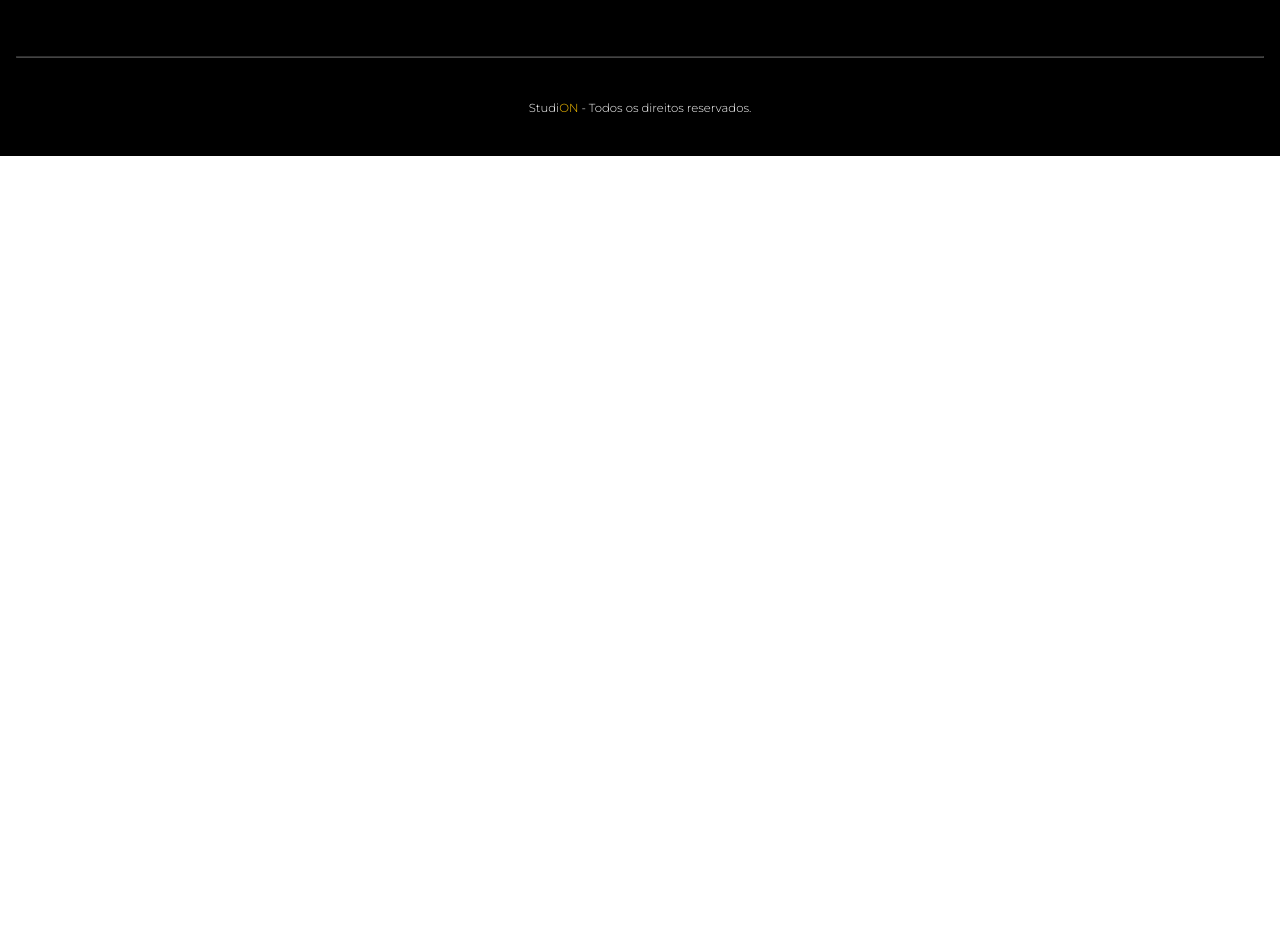
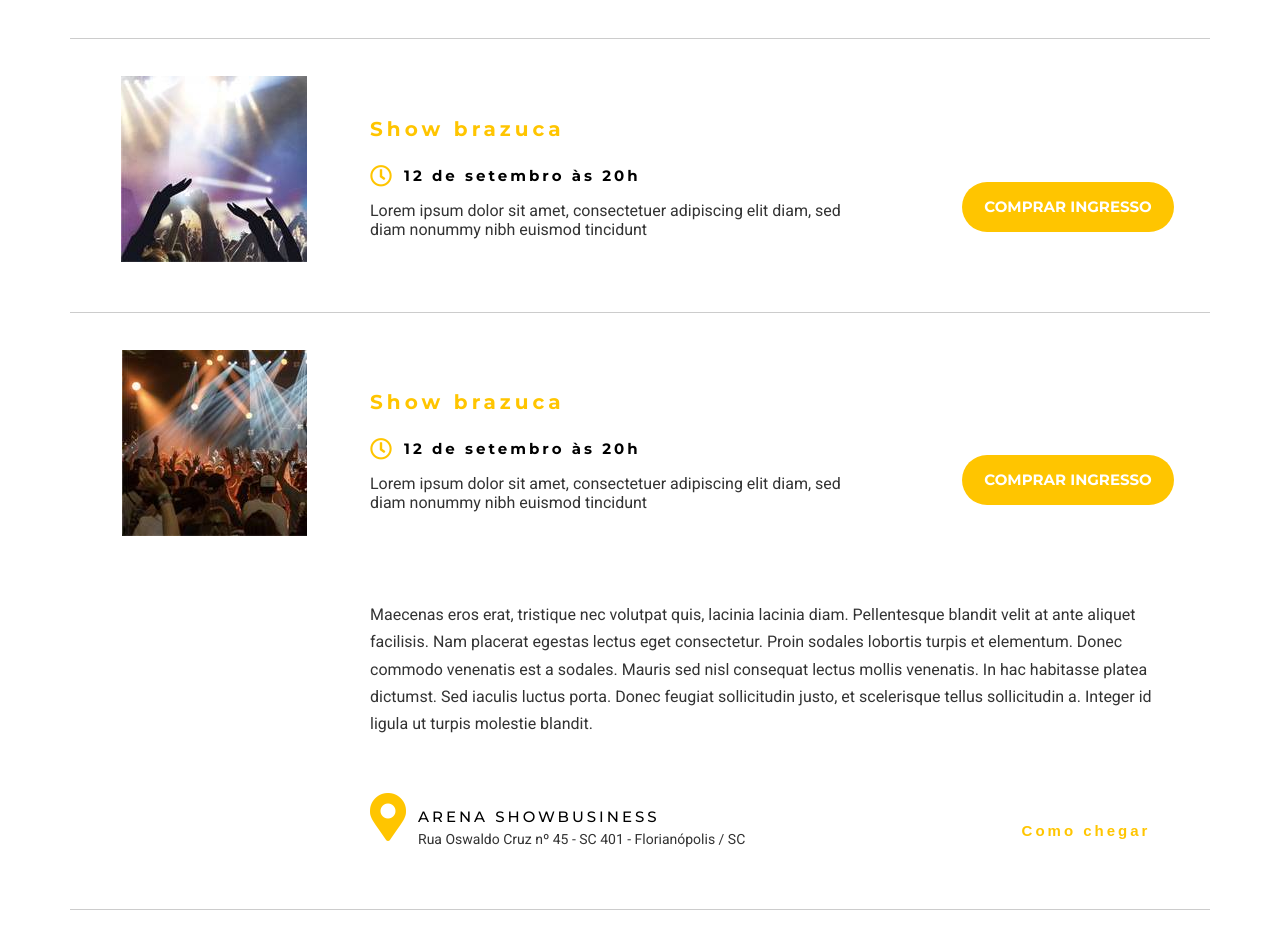
Before and after one commit to NRotondaro/studion, a website: page src/events.html in a window 1280 px wide. Shown: the part 841-1787 px from the top of the page. Before the commit the page ends 997 px from the top, so only its background shows below. Drawn offline with Linux system fonts and the light colour scheme.

Commit message:
feat(events): adding content and style

```diff
--- a/src/css/_btn.css
+++ b/src/css/_btn.css
@@ -15,7 +15,8 @@
 .btn:active,
 .btn:focus,
 .btn--institutional,
-.btn--contact {
+.btn--contact,
+.btn--events {
   border-color: var(--color-primary);
   background-color: var(--color-primary);
   color: #fff;
@@ -50,3 +51,28 @@
   border-color: var(--color-copy);
   background: unset;
 }
+
+
+.btn--events {
+  cursor: pointer;
+  font-family: "Montserrat", sans-serif;
+  font-size: .9375rem;
+  font-weight: 700;
+  line-height: 1.5rem;
+  text-transform: uppercase;
+
+  align-self: end;
+  border: unset;
+  border-radius: 3rem;
+  margin-bottom: 5rem;
+  margin-right: 2.25rem;
+
+  width: 13.25rem;
+  height: 3.125rem;
+  box-shadow: unset;
+}
+
+.btn--events:hover {
+  background-color: #000;
+  color: var(--color-primary);
+}
--- a/src/css/_events.css
+++ b/src/css/_events.css
@@ -5,5 +5,119 @@
 
 .events__post {
     display: grid;
-    grid-template-columns: minmax(150px, 300px) 1fr;
+    grid-template-columns: minmax(150px, 300px) 1fr auto;
+    grid-template-rows: 1fr auto auto;
+    grid-template-areas:
+        "events events events"
+        "row1    row2   row2"
+        "row1    row3   btn";
+    place-items: center;
+    border-bottom: 1px solid #ccc;
 }
+
+.events__post:hover {
+    background-color: #F5F5F5;
+}
+
+.events:first-child {
+    margin-top: 4rem;
+}
+
+.events:last-child {
+    margin-bottom: 3.5rem;
+}
+
+.events__post-image {
+    padding: 2.3rem 3.5rem 3.1rem 2.8rem;
+}
+
+.events__post-copy {
+    place-self: center stretch;
+}
+
+.events__post-copy h2 {
+    color: var(--color-primary);
+    font-size: 1.25rem;
+    letter-spacing: .25rem;
+    line-height: 1.125rem;
+    font-weight: 700;
+    margin: 1.5rem auto;
+}
+
+.events__post-copy i {
+    position: relative;
+    top: 0.18rem;
+    font-size: 1.375rem;
+    margin-right: 0.75rem;
+    color: var(--color-primary);
+}
+
+.events__post-copy h3 {
+    display: inline-block;
+    font-size: .9375rem;
+    font-weight: 700;
+    line-height: 1.125rem;
+    letter-spacing: .1875rem;
+    margin: 0;
+    color: #000;
+}
+
+.events__post-copy p {
+    font-family: "Roboto", sans-serif;
+    max-width: 54ch;
+}
+
+.events__post-detail {
+    grid-area: row2;
+}
+
+.events__post-detail {
+    font-family: "Roboto", sans-serif;
+    line-height: 1.7rem;
+    color: var(--color-copy);
+    max-width: 100ch;
+    padding-right: 2.5rem;
+}
+
+.events__post-local {
+    grid-area: row3;
+    justify-self: start;
+    display: grid;
+    grid-template-columns: minmax(1rem, 3rem) auto;
+    margin: 2.5rem 0 3.5rem 0;
+}
+
+.events__post-local i {
+    color: var(--color-primary);
+}
+
+.events__post-local h4 {
+    margin: 0;
+    padding-top: .875rem;
+    position: relative;
+    font-size: .9375rem;
+    letter-spacing: .1875rem;
+    color: #000;
+    font-weight: 500;
+    text-transform: uppercase;
+}
+
+.events__post-local h5 {
+    display: inline;
+    font-family: "Roboto", sans-serif;
+    font-size: .875rem;
+    line-height: 1.6875rem;
+    color: var(--color-copy);
+    font-weight: 400;
+}
+
+.btn--local {
+    grid-area: btn;
+    background: unset;
+    border: unset;
+    font-size: .9375rem;
+    letter-spacing: 0.1875rem;
+    line-height: 1.125rem;
+    font-weight: 700;
+    color: var(--color-primary);
+}
--- a/src/events.html
+++ b/src/events.html
@@ -54,14 +54,69 @@
     <main>
       <section class="container events">
         <div class="events__post">
-          <img src="./images/events-photo-1.jpg" alt="">
+          <img class="events__post-image" src="./images/events-photo-1.jpg" alt="">
           <div class="events__post-copy">
             <h2>Show brazuca</h2>
-            <h3>12 de setembro às 20h</h3>
+            <i class="far fa-clock"></i><h3>12 de setembro às 20h</h3>
             <p>
-              Enim amet eiusmod non aliquip ut veniam ea aliquip. Magna sit cupidatat irure voluptate cillum exercitation ut proident non sunt velit magna irure.
+              Lorem ipsum dolor sit amet, consectetuer adipiscing elit diam, sed diam nonummy nibh euismod tincidunt
             </p>
           </div>
+          <button class="btn--events">
+            Comprar ingresso
+          </button>
+        </div>
+        <div class="events__post">
+          <img class="events__post-image" src="./images/events-photo-2.jpg" alt="">
+          <div class="events__post-copy">
+            <h2>Show brazuca</h2>
+            <i class="far fa-clock"></i><h3>12 de setembro às 20h</h3>
+            <p>
+              Lorem ipsum dolor sit amet, consectetuer adipiscing elit diam, sed diam nonummy nibh euismod tincidunt
+            </p>
+          </div>
+          <button class="btn--events">
+            Comprar ingresso
+          </button>
+        </div>
+        <div class="events__post">
+          <img class="events__post-image" src="./images/events-photo-3.jpg" alt="">
+          <div class="events__post-copy">
+            <h2>Show brazuca</h2>
+            <i class="far fa-clock"></i><h3>12 de setembro às 20h</h3>
+            <p>
+              Lorem ipsum dolor sit amet, consectetuer adipiscing elit diam, sed diam nonummy nibh euismod tincidunt
+            </p>
+          </div>
+          <button class="btn--events">
+            Comprar ingresso
+          </button>
+          <p class="events__post-detail">
+            Maecenas eros erat, tristique nec volutpat quis, lacinia lacinia diam. Pellentesque blandit velit at ante aliquet facilisis. Nam placerat egestas lectus eget consectetur. Proin sodales lobortis turpis et elementum. Donec commodo venenatis est a sodales. Mauris sed nisl consequat lectus mollis venenatis. In hac habitasse platea dictumst. Sed iaculis luctus porta. Donec feugiat sollicitudin justo, et scelerisque tellus sollicitudin a. Integer id ligula ut turpis molestie blandit.
+          </p>
+          <div class="events__post-local">
+            <i class="fas fa-map-marker-alt fa-3x"></i>
+            <div>
+              <h4>Arena Showbusiness</h4>
+              <h5>Rua Oswaldo Cruz nº 45 - SC 401 - Florianópolis / SC</h5>
+            </div>
+          </div>
+          <button class="btn--local">
+            Como chegar
+          </button>
+        </div>
+        <div class="events__post">
+          <img class="events__post-image" src="./images/events-photo-4.jpg" alt="">
+          <div class="events__post-copy">
+            <h2>Show brazuca</h2>
+            <i class="far fa-clock"></i><h3>12 de setembro às 20h</h3>
+            <p>
+              Lorem ipsum dolor sit amet, consectetuer adipiscing elit diam, sed diam nonummy nibh euismod tincidunt
+            </p>
+          </div>
+          <button class="btn--events">
+            Comprar ingresso
+          </button>
         </div>
       </section>
     </main>
```
Also changed, not shown: src/images/events-photo-2.jpg (added), src/images/events-photo-3.jpg (added), src/images/events-photo-4.jpg (added).
